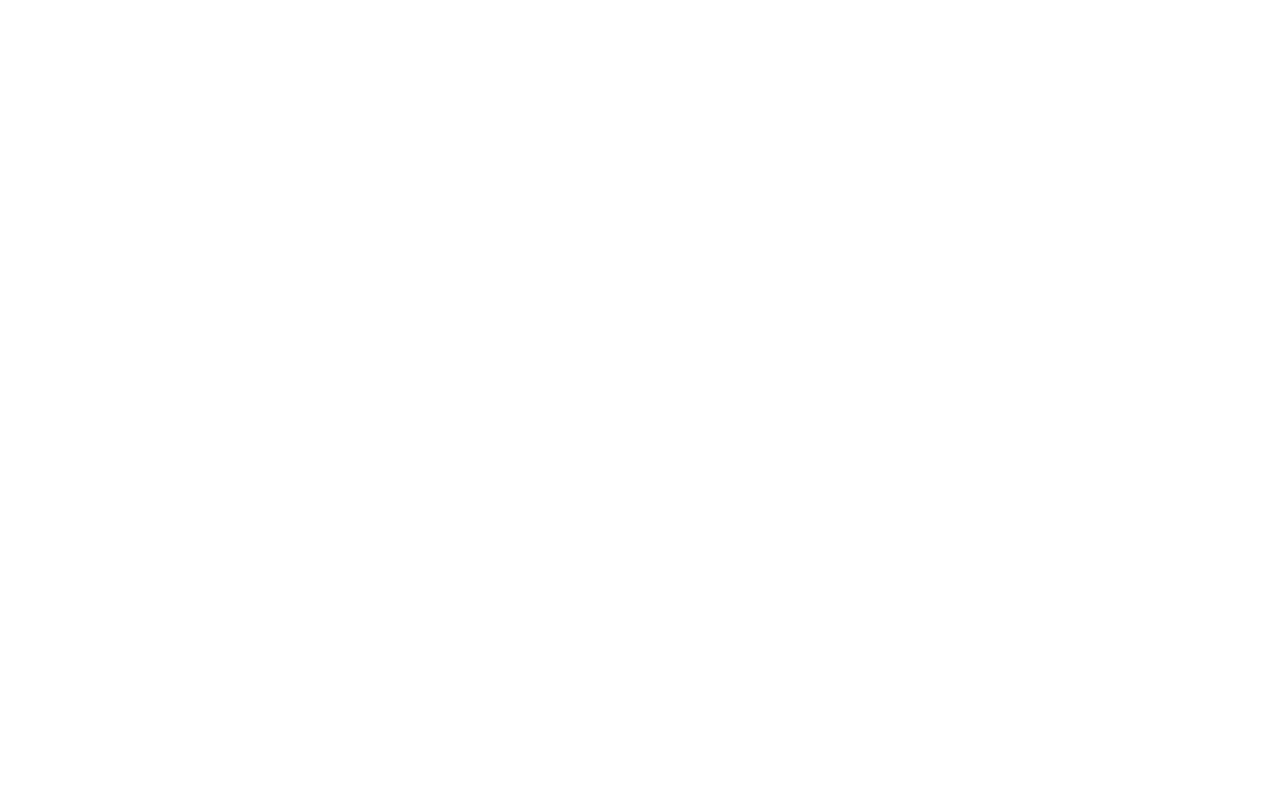
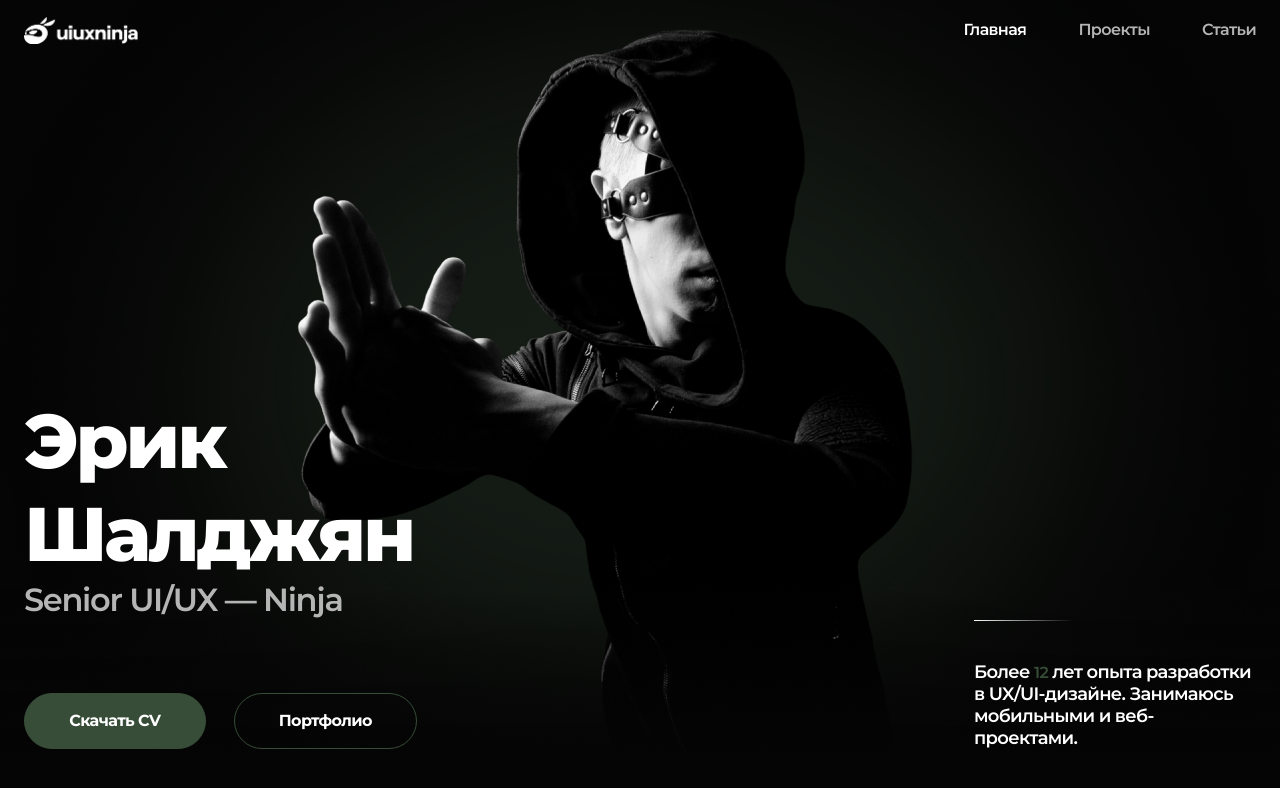
Before and after one commit to Maksimssw/Career, a plain HTML site: page src/pages/index.html in a window 1280 px wide. Drawn offline with Linux system fonts and the light colour scheme; files whose address does not match are found by name.

Commit message:
feat(main): Add section 'hero'

```diff
--- a/src/pages/index.html
+++ b/src/pages/index.html
@@ -5,9 +5,59 @@
 	<meta name="viewport"
 				content="width=device-width, user-scalable=no, initial-scale=1.0, maximum-scale=1.0, minimum-scale=1.0">
 	<meta http-equiv="X-UA-Compatible" content="ie=edge">
+	<link rel="stylesheet" href="../static/styles/global.css">
+	<link rel="stylesheet" href="../static/styles/style.css">
 	<title>Career</title>
 </head>
 <body>
+	<header class="header container grid-row">
+		<nav class="grid-row justify-content-between">
+			<a href="#" class="header__link">
+				<img
+					src="../static/images/main/logo.webp"
+					alt="logo"
+				>
+			</a>
 
+			<ul class="menu grid-row">
+				<li class="menu__item">
+					<a href="#" class="menu__link menu__link_active">Главная</a>
+				</li>
+
+				<li class="menu__item">
+					<a href="#" class="menu__link">Проекты</a>
+				</li>
+
+				<li class="menu__item">
+					<a href="#" class="menu__link">Статьи</a>
+				</li>
+			</ul>
+		</nav>
+	</header>
+	<main>
+		<section class="hero grid-row justify-content-between container">
+			<div class="hero__info">
+				<h1 class="hero__headline">
+					Эрик Шалджян
+					<span>Senior UI/UX — Ninja</span>
+				</h1>
+
+				<div class="hero__buttons grid-row">
+					<button class="button button_fill">Скачать CV</button>
+					<button class="button button_empty">Портфолио</button>
+				</div>
+			</div>
+
+			<div class="hero__content">
+				<div class="hero__border"></div>
+				<p class="hero__description">
+					Более <i>12</i> лет опыта разработки
+					в UX/UI-дизайне. Занимаюсь
+					мобильными и веб-проектами.
+				</p>
+			</div>
+		</section>
+	</main>
+	<footer></footer>
 </body>
 </html>
--- a/src/static/styles/global.css
+++ b/src/static/styles/global.css
@@ -8,8 +8,11 @@
   --color-green200:   #374D38;
 
   --color-dark100:    #222222;
+  --color-dark200:    #050505;
 
-  --container-width:  1290px;
+  --header-height:    60px;
+
+  --container-width:  1170px;
   --container-indent: calc(50% - var(--container-width) / 2);
 
   --header-height:    88px;
@@ -39,7 +42,7 @@
   line-height: 1;
   font-family: 'Montserrat';
   font-size: 16px;
-  font-weight: 400;
+  font-weight: 500;
   border: none;
   box-sizing: border-box;
   -webkit-tap-highlight-color: transparent;
@@ -51,8 +54,7 @@ body {
   display: flex;
   flex-direction: column;
   min-height: 100vh;
-  font-weight: 400;
-  background-color: var(--color-white);
+  background-color: var(--color-dark200);
 }
 
 main {
@@ -157,3 +159,62 @@ i {
   width: 24px;
   height: 24px;
 }
+
+.button {
+  border-radius: 28px;
+  padding: 0 28px;
+  height: 56px;
+  line-height: 20px;
+  letter-spacing: -0.04em;
+  color: var(--color-white);
+  font-weight: 700;
+  transition: background 0.2s;
+}
+
+.button_fill {
+  background: var(--color-green200);
+  border: 1px solid var(--color-green200);
+}
+
+.button_fill:hover {
+  background: none;
+}
+
+.button_empty {
+  border: 1px solid var(--color-green200);
+}
+
+.button_empty:hover {
+  background: var(--color-green200);
+}
+
+.header {
+  position: absolute;
+  top: 0;
+  padding-top: 16px;
+  padding-bottom: 16px;
+  width: 100%;
+}
+
+.header__link {
+  width: 114px;
+  height: 28px;
+}
+
+.menu {
+  grid-column-gap: 52px;
+}
+
+.menu__link {
+  line-height: 20px;
+  letter-spacing: -0.04em;
+  color: var(--color-gray100);
+}
+
+.menu__link:hover {
+  color: var(--color-white);
+}
+
+.menu__link_active {
+  color: var(--color-white);
+}
--- /dev/null
+++ b/src/static/styles/style.css
@@ -0,0 +1,63 @@
+.hero {
+  align-items: end;
+  padding-top: 394px;
+  padding-bottom: 90px;
+  background: url("../images/hero/main.png") no-repeat center;
+}
+
+.hero__image {
+  position: absolute;
+  left: 0;
+  top: 0;
+  width: 100%;
+  height: 100%;
+  z-index: -1;
+}
+
+.hero__info {
+  display: grid;
+  grid-row-gap: 56px;
+  max-width: 393px;
+}
+
+.hero__headline {
+  margin-bottom: 18px;
+  line-height: 93px;
+  letter-spacing: -0.04em;
+  font-size: 76px;
+  color: var(--color-white);
+  font-weight: 800;
+}
+
+.hero__headline span {
+  line-height: 39px;
+  letter-spacing: -0.04em;
+  font-size: 32px;
+  color: var(--color-gray100);
+  font-weight: 600;
+}
+
+.hero__buttons {
+  display: grid;
+  grid-column-gap: 28px;
+}
+
+.hero__content {
+  display: grid;
+  grid-row-gap: 40px;
+  max-width: 282px;
+}
+
+.hero__border {
+  width: 100px;
+  height: 1px;
+  background: linear-gradient(270deg, rgba(255, 255, 255, 0) 0%, var(--color-white) 100%);
+}
+
+.hero__description {
+  line-height: 22px;
+  letter-spacing: -0.04em;
+  font-size: 18px;
+  color: var(--color-white);
+  font-weight: 500;
+}
```
Also changed, not shown: src/static/images/hero/main.png (added), src/static/images/main/logo.webp (added).
